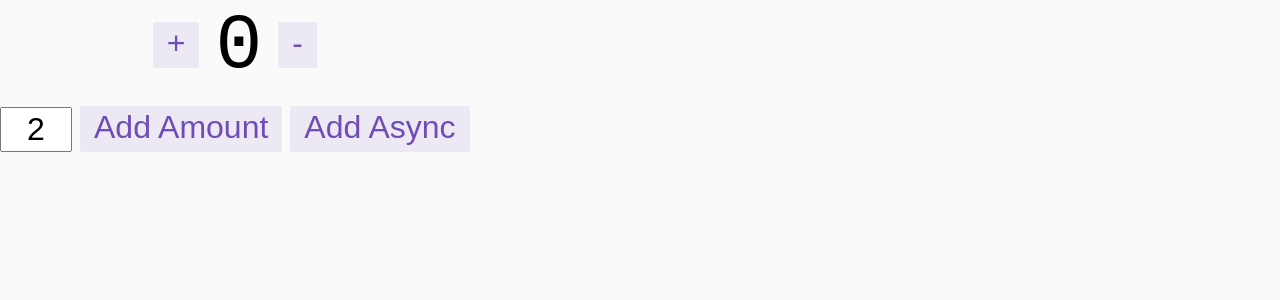
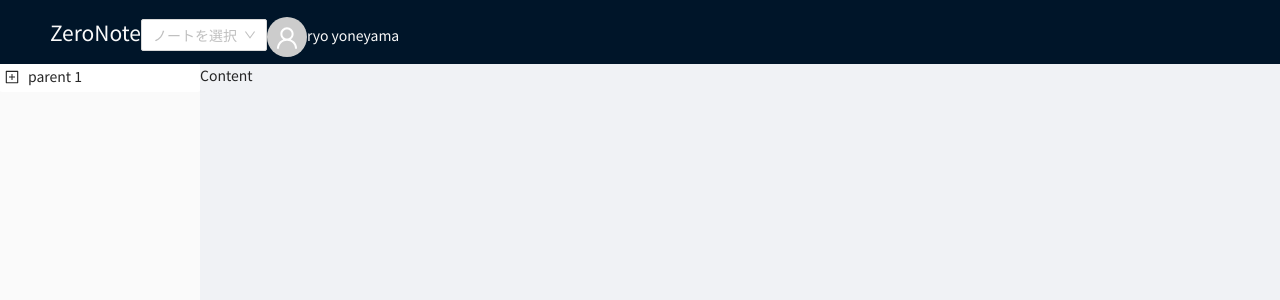
Before and after one commit to uryonym/zeronote, a React (Create React App) app: page / in a window 1280 px wide. Shown: the top 300 px of the page. Built offline with nearby package versions, Linux system fonts and the light colour scheme.

Commit message:
ベースデザインを作成

```diff
--- a/src/App.tsx
+++ b/src/App.tsx
@@ -1,13 +1,71 @@
 import React from 'react'
-import { Counter } from './features/counter/Counter'
+import { Layout, Select, Avatar, Tree } from 'antd'
+import { UserOutlined, CarryOutOutlined, FormOutlined } from '@ant-design/icons'
+
+const treeData = [
+  {
+    title: 'parent 1',
+    key: '0-0',
+    icon: <CarryOutOutlined />,
+    children: [
+      {
+        title: 'parent 1-0',
+        key: '0-0-0',
+        icon: <CarryOutOutlined />,
+        children: [
+          { title: 'leaf', key: '0-0-0-0', icon: <CarryOutOutlined /> },
+          { title: 'leaf', key: '0-0-0-1', icon: <CarryOutOutlined /> },
+          { title: 'leaf', key: '0-0-0-2', icon: <CarryOutOutlined /> },
+        ],
+      },
+      {
+        title: 'parent 1-1',
+        key: '0-0-1',
+        icon: <CarryOutOutlined />,
+        children: [{ title: 'leaf', key: '0-0-1-0', icon: <CarryOutOutlined /> }],
+      },
+      {
+        title: 'parent 1-2',
+        key: '0-0-2',
+        icon: <CarryOutOutlined />,
+        children: [
+          { title: 'leaf', key: '0-0-2-0', icon: <CarryOutOutlined /> },
+          {
+            title: 'leaf',
+            key: '0-0-2-1',
+            icon: <CarryOutOutlined />,
+            switcherIcon: <FormOutlined />,
+          },
+        ],
+      },
+    ],
+  },
+];
 
 const App: React.FC = () => {
+  const { Header, Sider, Content } = Layout
+  const { Option } = Select
   return (
-    <div className="App">
-      <header className="App-header">
-        <Counter />
-      </header>
-    </div>
+    <Layout>
+      <Header>
+        <div className="sidebar-user">
+          <h1>ZeroNote</h1>
+          <Select placeholder="ノートを選択">
+            <Option value="note1">ノート１</Option>
+            <Option value="note2">ノート２</Option>
+            <Option value="note3">ノート３</Option>
+          </Select>
+          <Avatar size="large" icon={<UserOutlined />} />
+          <span className="user-name">ryo yoneyama</span>
+        </div>
+      </Header>
+      <Layout>
+        <Sider className="sidebar-layout">
+          <Tree showLine={true} treeData={treeData} />
+        </Sider>
+        <Content>Content</Content>
+      </Layout>
+    </Layout>
   )
 }
 
--- a/src/assets/index.css
+++ b/src/assets/index.scss
@@ -12,4 +12,18 @@ body {
 
 .App {
   display: flex;
+  align-items: stretch;
 }
+
+.ant-layout-sider {
+  background: #fafafa;
+  height: 100vh;
+}
+
+.ant-layout-header {
+  color: #fafafa;
+  h1 {
+    color: #fafafa;
+    display: inline-block;
+  }
+}
--- a/src/index.tsx
+++ b/src/index.tsx
@@ -1,6 +1,7 @@
 import React from 'react'
 import ReactDOM from 'react-dom'
-import './assets/index.css'
+import 'antd/dist/antd.min.css'
+import './assets/index.scss'
 import App from './App'
 import { store } from './app/store'
 import { Provider } from 'react-redux'
```
